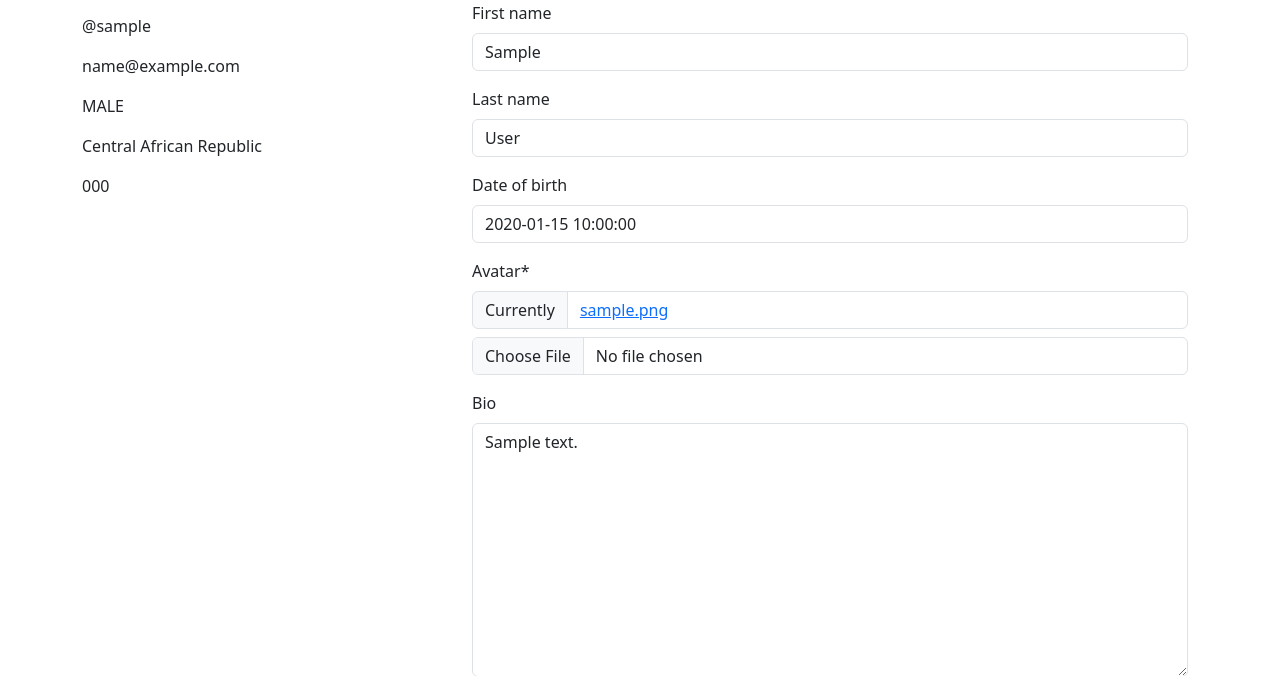
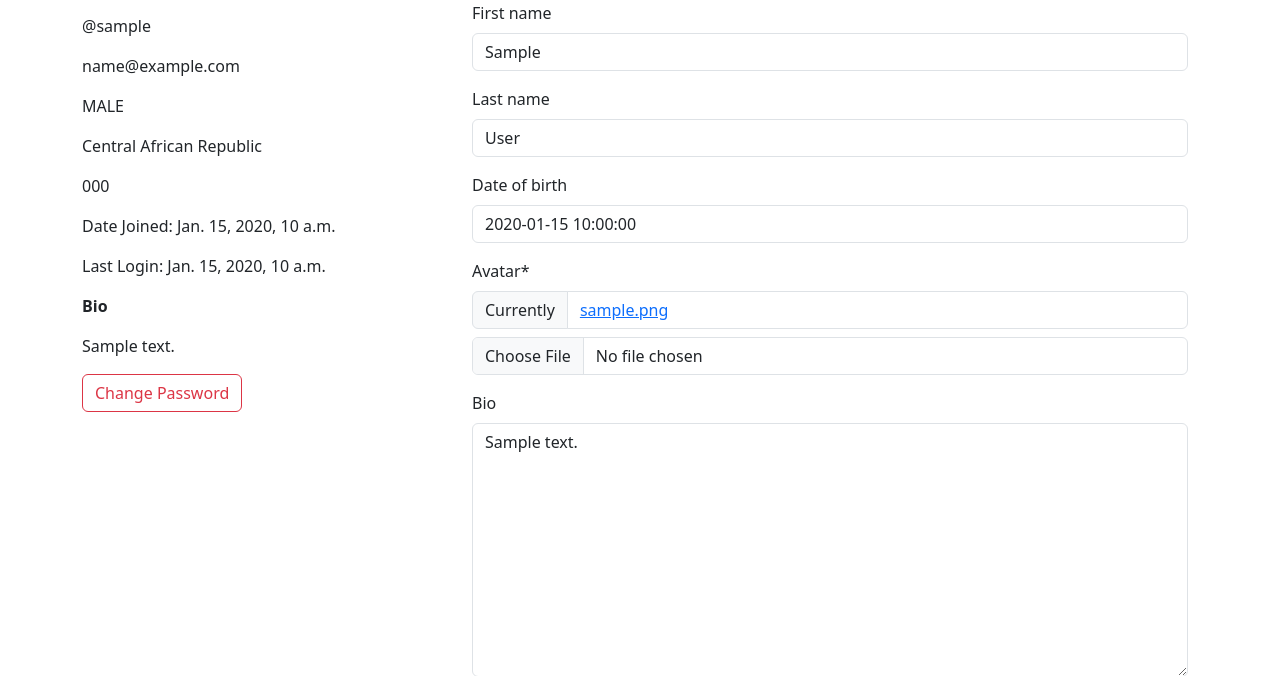
Before and after one commit to ishanshre/Django-E-learning-project, a Django app: page /user/profile/ in a window 1280 px wide. Shown: the part 330-1006 px from the top of the page. Run offline with Django 4.2, Linux system fonts and the light colour scheme; a user stored in the database is signed in; tables that the repository leaves empty hold one stand-in row (values such as "Sample post"); grey boxes marked "Sample" are stand-in pictures; some libraries are stand-ins or nearby versions.

Commit message:
feat: add change password change functionality

```diff
--- a/templates/user/profile.html
+++ b/templates/user/profile.html
@@ -8,12 +8,17 @@
     <div class="row">
         <div class="col-md-4 container mt-5">
             <img src="{{ profile.avatar.url }}" alt="{{ request.user.username }}" class="avatar">
-            <p><strong>{{ request.user.first_name }} {{ request.user.last_name }}</strong></p>
+            <p><strong>{{ request.user.get_full_name }}</strong></p>
             <p>@{{ request.user.username }}</p>
             <p>{{ request.user.email }}</p>
             <p>{{ profile.gender }}</p>
             <p>{{ profile.country }}</p>
             <p>{{ profile.phone }}</p>
+            <p>Date Joined: {{ request.user.date_joined }}</p>
+            <p>Last Login: {{ request.user.last_login }}</p>
+            <p><strong>Bio</strong></p>
+            <p>{{ profile.bio }}</p>
+            <a href="{% url 'user:password_change' %}" class="btn btn-outline-danger" type="button">Change Password</a>
         </div>
         <div class="col-md-8">
             <h1 class="text-center">Profile</h1>
--- a/user/urls.py
+++ b/user/urls.py
@@ -8,5 +8,6 @@ urlpatterns = [
     path("register/", views.UserRegisterView.as_view(), name="register"),
     path("login/", views.UserLoginView.as_view(), name="login"),
     path("logout/", LogoutView.as_view(), name="logout"),
+    path("password/change/", views.PasswordChangeView.as_view(), name="password_change"),
     path('profile/', views.UserProfileDetailEditView.as_view(), name='profile'),
 ]
--- a/user/views.py
+++ b/user/views.py
@@ -3,7 +3,7 @@ from django.shortcuts import render, redirect, get_object_or_404
 from django.contrib import messages
 from django.contrib.messages.views import SuccessMessageMixin
 
-from django.contrib.auth.views import LoginView
+from django.contrib.auth.views import LoginView, PasswordChangeView
 from django.contrib.auth.mixins import LoginRequiredMixin
 
 from django.views.generic.edit import CreateView
@@ -11,7 +11,12 @@ from django.views import View
 
 from django.urls import reverse, reverse_lazy
 
-from user.forms import CustomUserCreationForm, LoginUserForm, ProfileForm, UserForm
+from user.forms import (
+    CustomUserCreationForm,
+    LoginUserForm,
+    ProfileForm,
+    UserForm,
+)
 from user.models import Profile
 # Create your views here.
 
@@ -82,3 +87,8 @@ class UserProfileDetailEditView(LoginRequiredMixin, View):
             "profile":profile,
         }
         return render(request, self.template_name, context)
+
+class PasswordChangeView(LoginRequiredMixin, SuccessMessageMixin, PasswordChangeView):
+    template_name = "user/password_change.html"
+    success_url = reverse_lazy("user:profile")
+    success_message = "Password Change Successfull"
```
Also changed, not shown: templates/user/password_change.html (added, +15 -0 lines).
